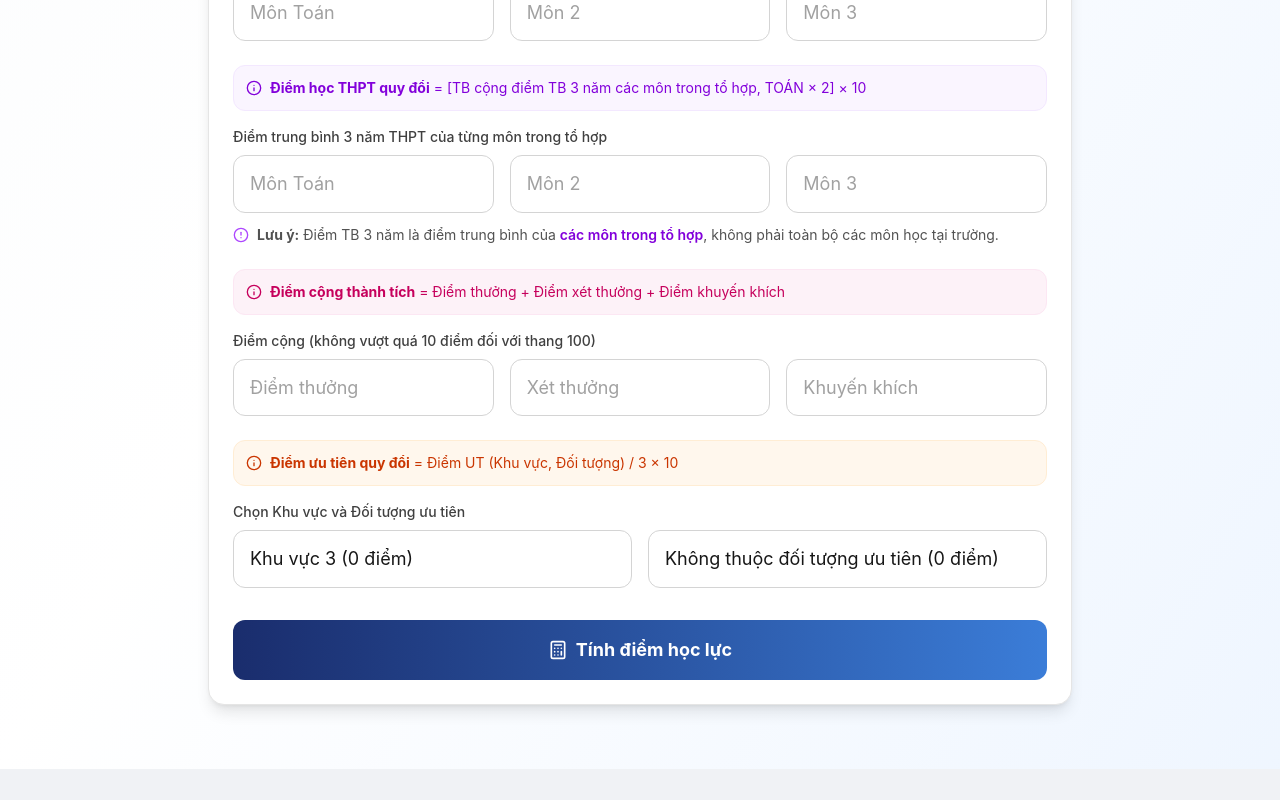
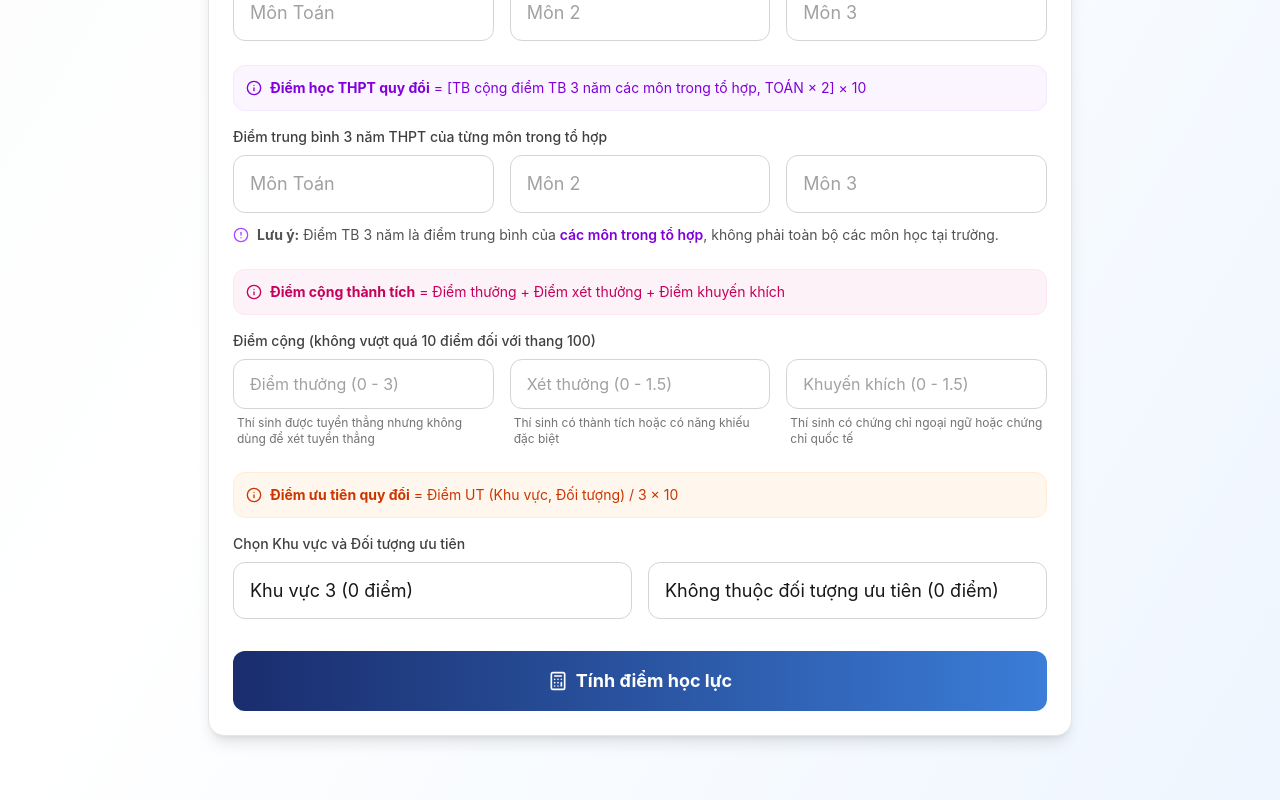
Before and after one commit to vinhdinh2007-rgb/-calculus, a React (Vite) app: page / in a window 1280 px wide. Shown: the part 1401-2201 px from the top of the page. Before the commit the page ends 2170 px from the top, so only its background shows below. Built offline with nearby package versions, Linux system fonts and the light colour scheme.

Commit message:
feat: add descriptions and max values to bonus points inputs

```diff
--- a/src/pages/ScoreCalculator.jsx
+++ b/src/pages/ScoreCalculator.jsx
@@ -396,22 +396,26 @@ export default function ScoreCalculator() {
               <label className="block text-sm font-medium text-neutral-700 dark:text-dark-text-sec mb-2">
                 Điểm cộng (không vượt quá 10 điểm đối với thang 100)
               </label>
-              <div className="grid grid-cols-3 gap-4">
+              <div className="grid grid-cols-1 sm:grid-cols-3 gap-4">
                 {[
-                  { key: 'diemThuong', placeholder: 'Điểm thưởng' },
-                  { key: 'diemXetThuong', placeholder: 'Xét thưởng' },
-                  { key: 'diemKhuyenKhich', placeholder: 'Khuyến khích' }
+                  { key: 'diemThuong', placeholder: 'Điểm thưởng (0 - 3)', desc: 'Thí sinh được tuyển thẳng nhưng không dùng để xét tuyển thẳng', max: '3' },
+                  { key: 'diemXetThuong', placeholder: 'Xét thưởng (0 - 1.5)', desc: 'Thí sinh có thành tích hoặc có năng khiếu đặc biệt', max: '1.5' },
+                  { key: 'diemKhuyenKhich', placeholder: 'Khuyến khích (0 - 1.5)', desc: 'Thí sinh có chứng chỉ ngoại ngữ hoặc chứng chỉ quốc tế', max: '1.5' }
                 ].map((field) => (
-                  <div key={field.key}>
+                  <div key={field.key} className="flex flex-col gap-1.5">
                     <input
                       type="number"
                       min="0"
+                      max={field.max}
                       step="0.01"
                       value={scores[field.key]}
                       onChange={(e) => handleScoreChange(field.key, e.target.value)}
                       placeholder={field.placeholder}
-                      className="w-full px-4 py-3 bg-white dark:bg-dark-hover border border-neutral-300 dark:border-dark-border rounded-xl focus:ring-2 focus:ring-pink-500 focus:border-transparent outline-none transition-all text-neutral-900 dark:text-dark-text-main placeholder:text-neutral-400 dark:placeholder:text-dark-text-sec"
+                      className="w-full px-4 py-3 bg-white dark:bg-dark-hover border border-neutral-300 dark:border-dark-border rounded-xl focus:ring-2 focus:ring-pink-500 focus:border-transparent outline-none transition-all text-neutral-900 dark:text-dark-text-main placeholder:text-neutral-400 dark:placeholder:text-dark-text-sec text-sm sm:text-base"
                     />
+                    <span className="text-xs text-neutral-500 dark:text-dark-text-sec px-1 leading-snug">
+                      {field.desc}
+                    </span>
                   </div>
                 ))}
               </div>
```
